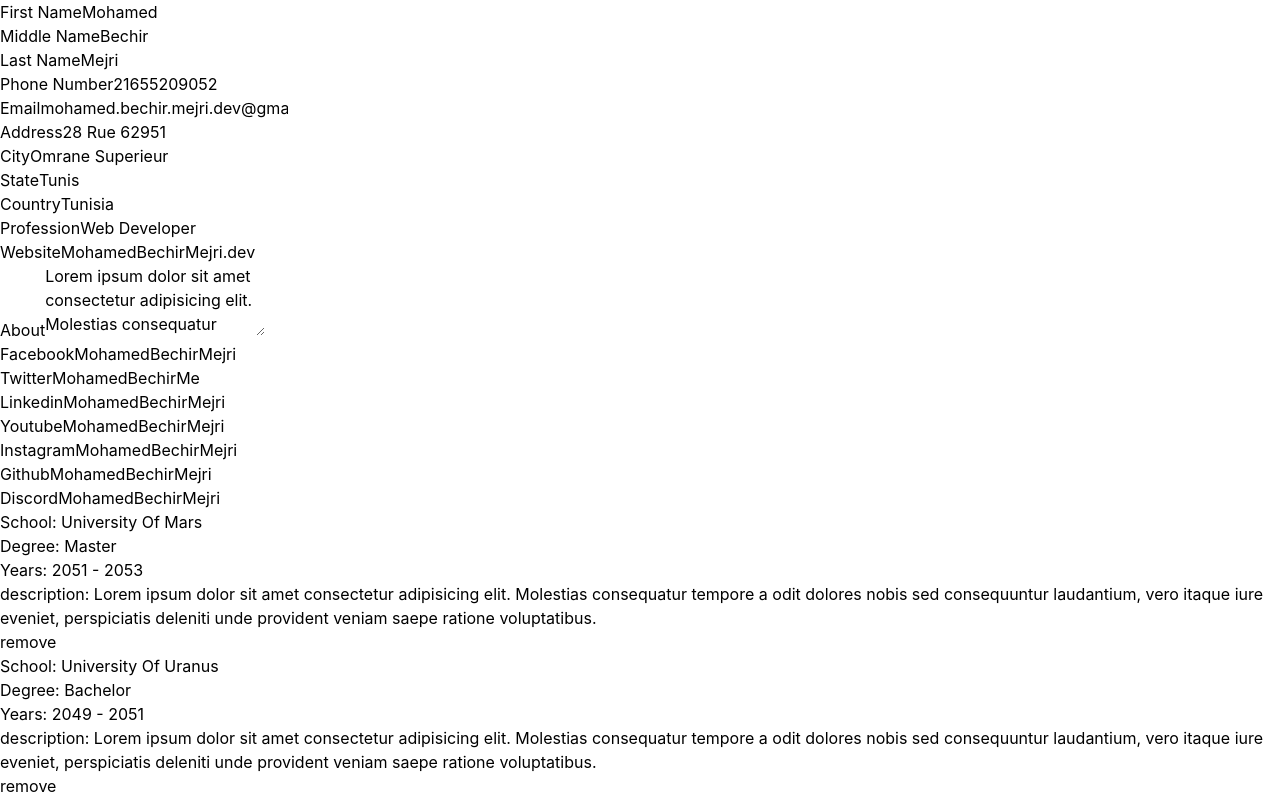
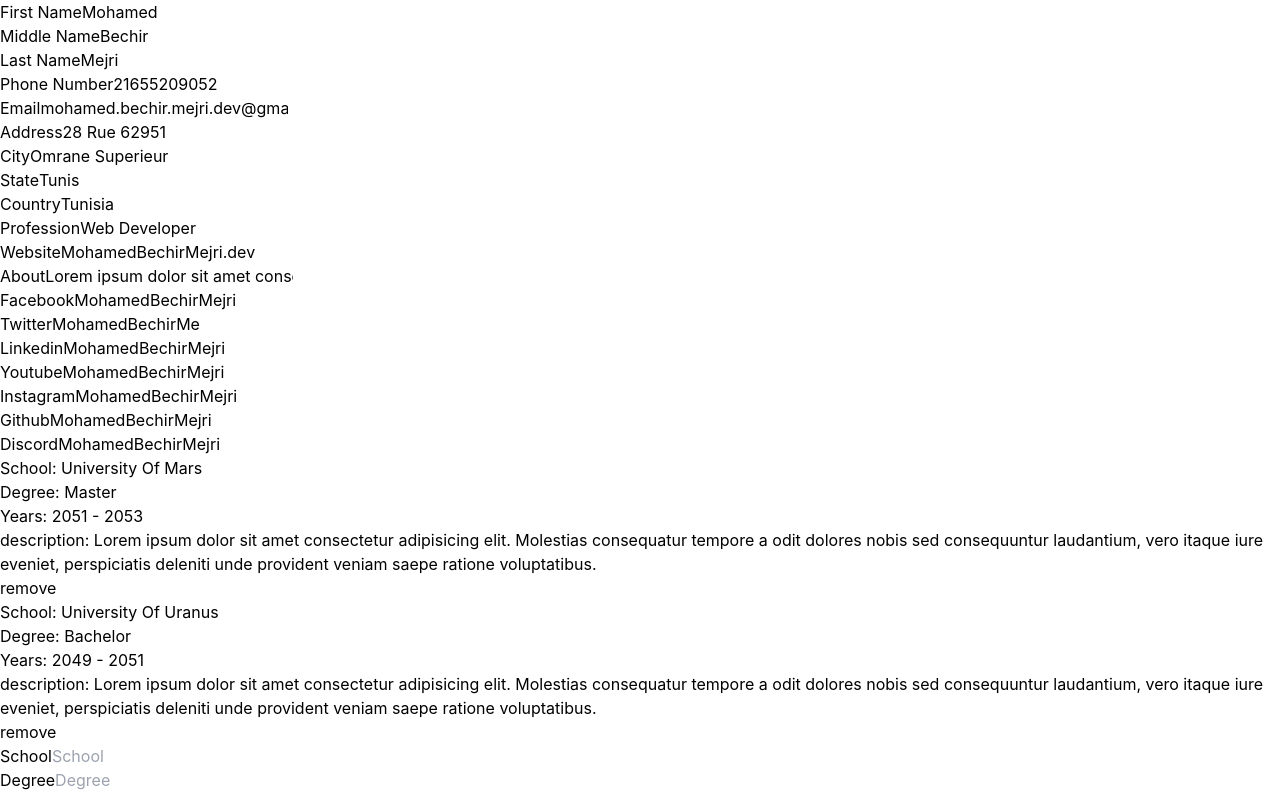
Before and after one commit to MohamedBechirMejri/cv-app-theodinproject, a React (Create React App) app: page / in a window 1280 px wide. Shown: the top 796 px of the page. Built offline with nearby package versions, Linux system fonts and the light colour scheme.

Commit message:
replace About

```diff
--- a/src/Components/Edit/Edit.tsx
+++ b/src/Components/Edit/Edit.tsx
@@ -341,19 +341,9 @@ const Edit = ({
         f={setProfession}
       />
       <FormGroup label="Website" id="website" value={website} f={setWebsite} />
+      <FormGroup label="About" id="about" value={about} f={setAbout} />
 
 
-      <div className="">
-        <label htmlFor="about">About</label>
-        <textarea
-          className=""
-          id="about"
-          rows={3}
-          placeholder="About"
-          value={about}
-          onChange={e => setAbout(e.target.value)}
-        />
-      </div>
       <div className="">
         <label htmlFor="facebook">Facebook</label>
         <input
```
